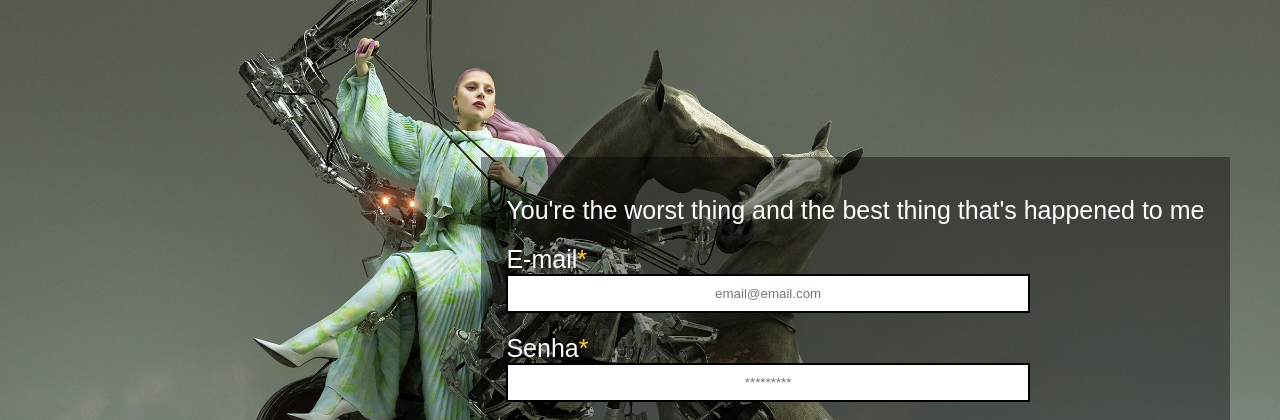
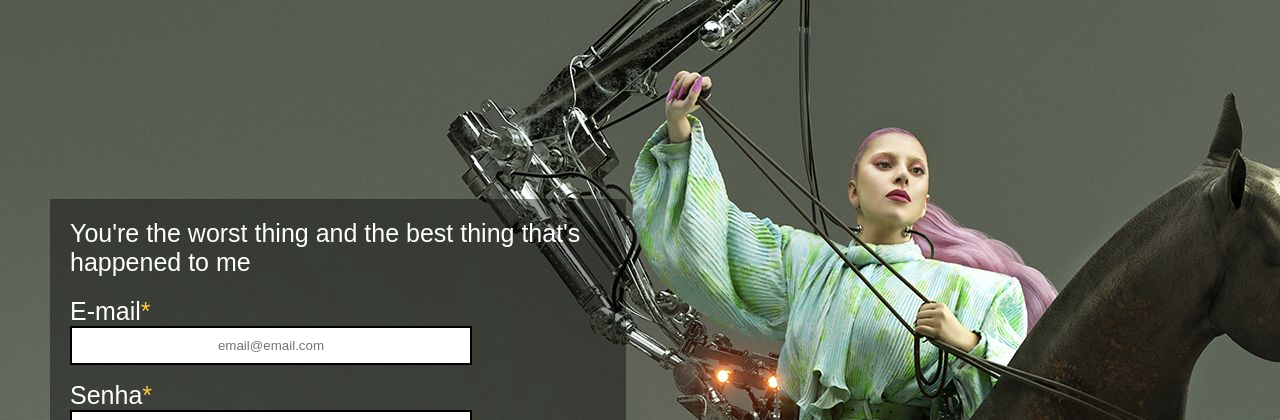
Before and after one commit to Proj-ind/Site-index, a plain HTML site: page login/login.html in a window 1280 px wide. Shown: the top 420 px of the page. Drawn offline with Linux system fonts and the light colour scheme; a web font is replaced by a local one.

Commit message:
atualizações no site

```diff
--- a/login/login.css
+++ b/login/login.css
@@ -8,16 +8,18 @@
 
 main{
     background-image: url(../assets/lg4.jpg);
+    width: 100VW;
+    height: 100VH;
+    justify-content: flex-start;
     display: flex;
-    background-size: cover;
-    justify-content: flex-end;
-    padding: 12.3% 0;
+    align-items: center;
 }
 
 .corpo{
+    padding: 20px;
     background-color: rgba(0, 0, 0, 0.4);
-    padding: 3% 2%;
-    margin-right: 50px;
+    width: 45%;
+    margin-left: 50px;
     }
 
     .login p{
```
Also changed, not shown: cadastro/cadastro.css (+19 -9 lines), cadastro/cadastro.html (+1 -0 lines).
